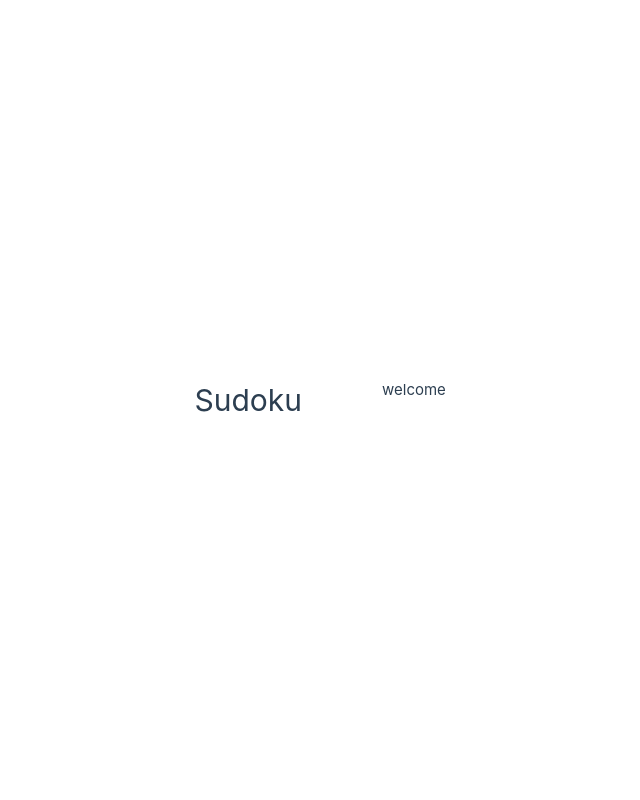
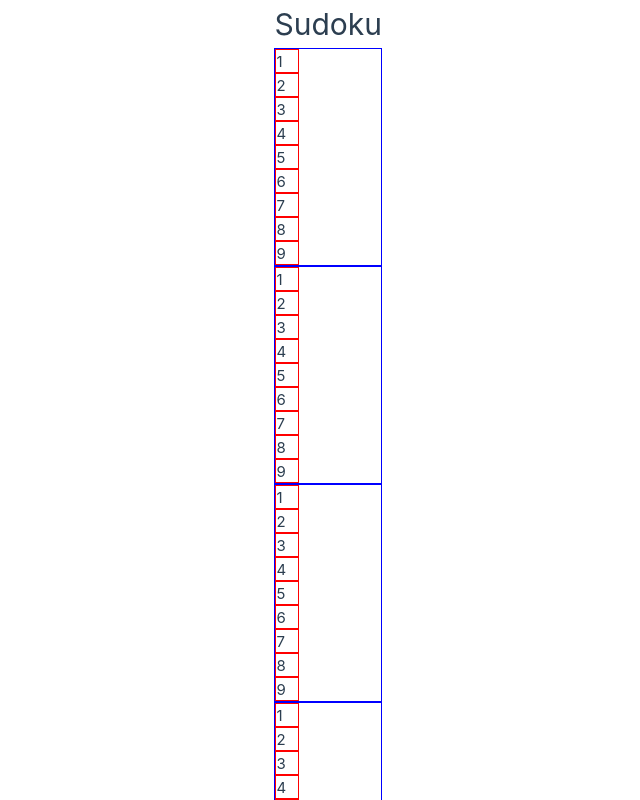
Before and after one commit to pniebrzydowski/hux1-ws24-demo, a Vue app: page / in a window 1280 px wide. Shown: the top 800 px of the page, without its empty margins (258-898 px from the left). Built offline with nearby package versions, Linux system fonts and the light colour scheme; the HTML template or start-up script is replaced by a standard one.

Commit message:
wk2 demo: add Sudoku components (#2)

```diff
--- a/src/App.vue
+++ b/src/App.vue
@@ -1,16 +1,11 @@
 <script setup lang="ts">
-import HelloWorld from './components/HelloWorld.vue'
+import GameBoard from './components/GameBoard.vue'
 </script>
 
 <template>
-  <header>
-    <div class="wrapper">
-      <HelloWorld msg="You did it!" />
-    </div>
-  </header>
-
   <main>
-    <p>welcome</p>
+    <h1>Sudoku</h1>
+    <GameBoard />
   </main>
 </template>
 
--- /dev/null
+++ b/src/components/GameBoard.vue
@@ -0,0 +1,9 @@
+<script setup lang="ts">
+import SudokuBlock from './SudokuBlock.vue'
+</script>
+
+<template>
+  <SudokuBlock v-for="n in 9" :key="n" />
+</template>
+
+<style scoped></style>
--- a/src/components/HelloWorld.vue
+++ /dev/null
@@ -1,8 +0,0 @@
-<script setup lang="ts"></script>
-
-<template>
-  <h1>Sudoku</h1>
-  <div></div>
-</template>
-
-<style scoped></style>
--- /dev/null
+++ b/src/components/NumberBlock.vue
@@ -0,0 +1,17 @@
+<script setup lang="ts">
+const { squareIndex } = defineProps<{
+  squareIndex: number
+}>()
+</script>
+
+<template>
+  <div class="number-block">{{ squareIndex }}</div>
+</template>
+
+<style scoped>
+.number-block {
+  border: 1px solid red;
+  height: 24px;
+  width: 24px;
+}
+</style>
--- /dev/null
+++ b/src/components/SudokuBlock.vue
@@ -0,0 +1,15 @@
+<script setup lang="ts">
+import NumberBlock from './NumberBlock.vue'
+</script>
+
+<template>
+  <div class="sudoku-block">
+    <NumberBlock v-for="n in 9" :key="n" :square-index="n" />
+  </div>
+</template>
+
+<style scoped>
+.sudoku-block {
+  border: 1px solid blue;
+}
+</style>
```
Also changed, not shown: 1 other file (tests, documents, lock files or other folders).
